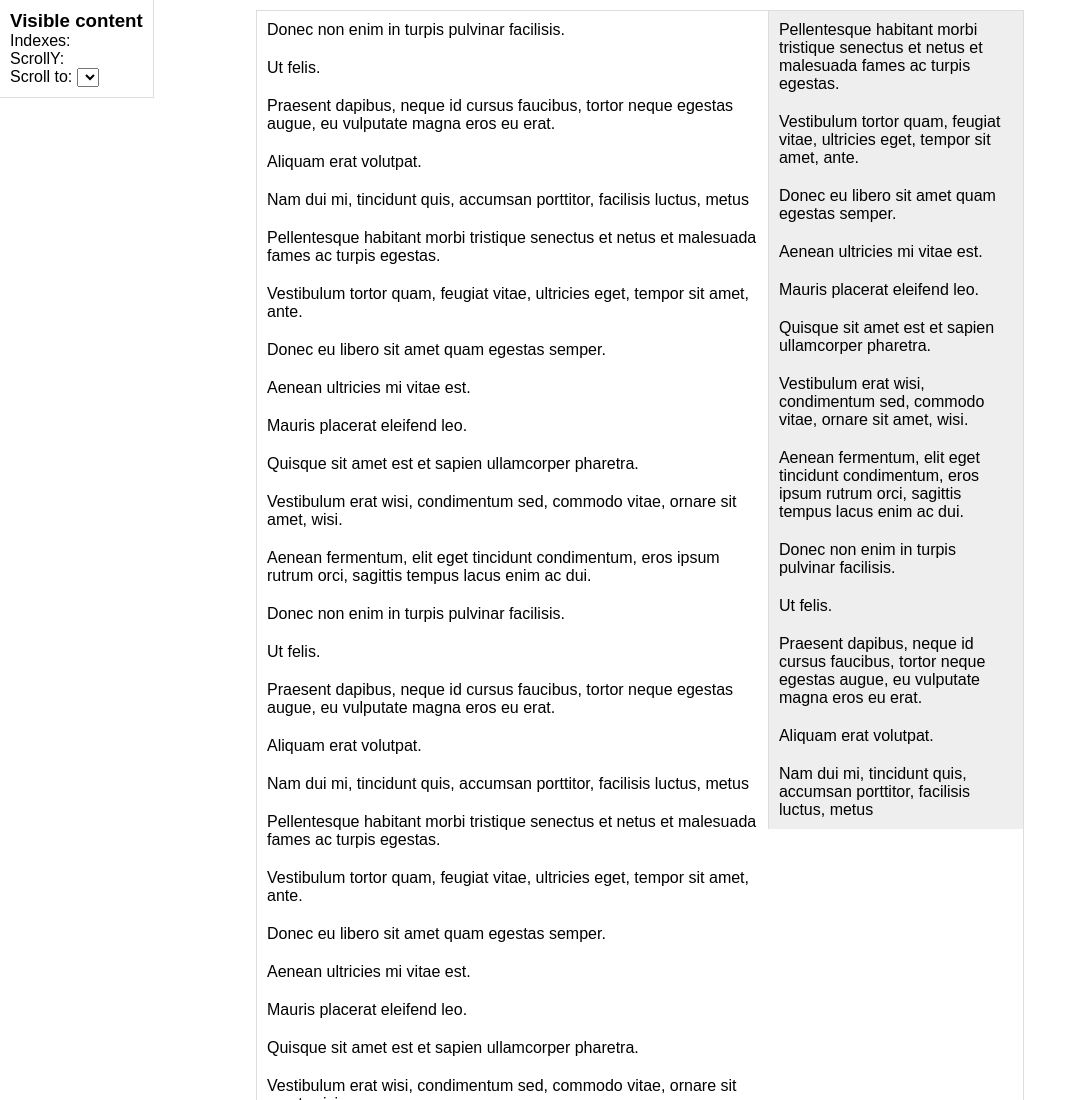
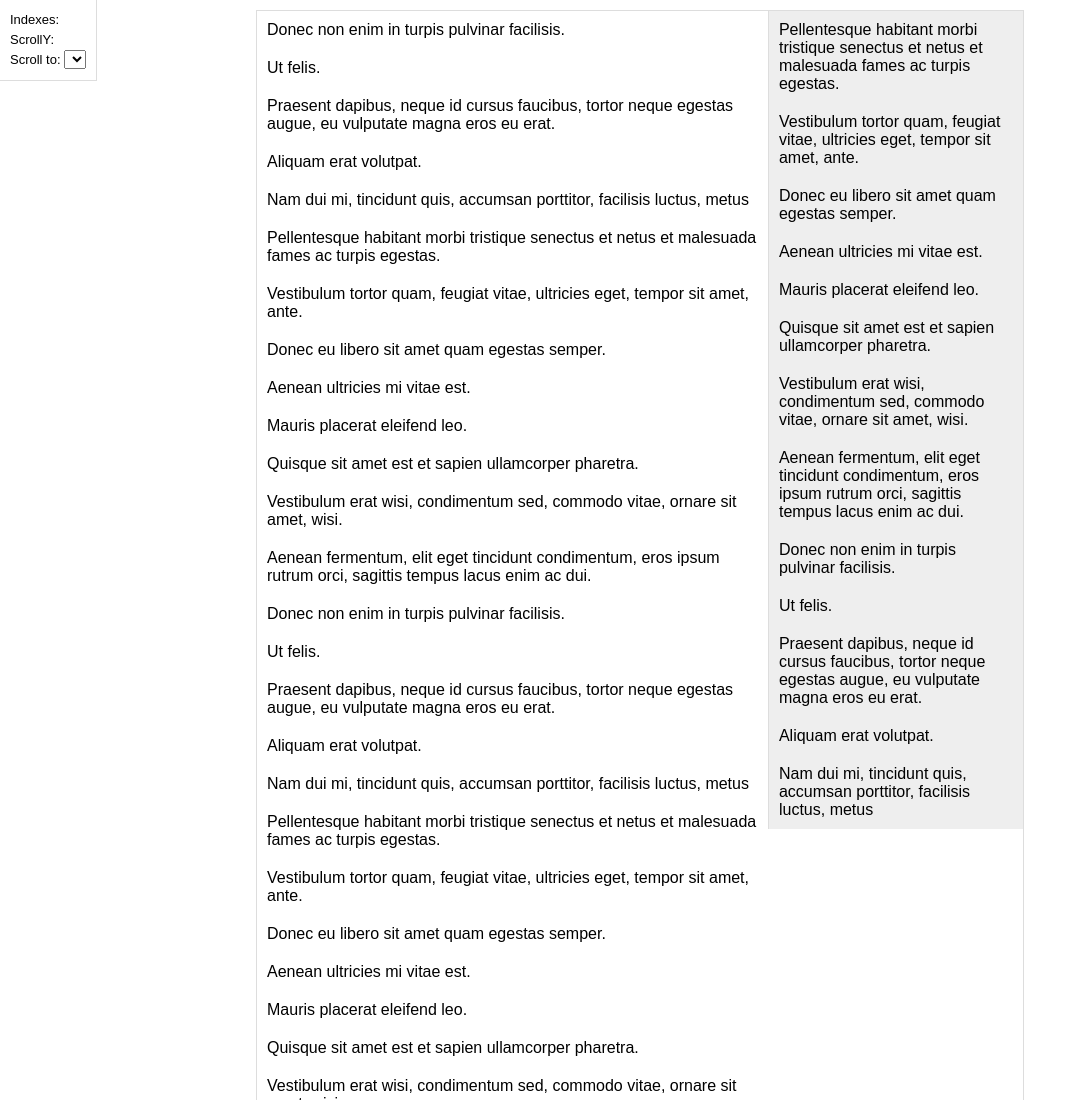
Before and after one commit to jmmendivil/scroll-kit, a website: page index.html in a window 1280 px wide. Shown: the top 1100 px of the page, without its empty margins (0-1077 px from the left). Drawn offline with nearby package versions, Linux system fonts and the light colour scheme.

Commit message:
Demos: some tweaks

```diff
--- a/demo.css
+++ b/demo.css
@@ -5,7 +5,7 @@
 ul { padding: 0; list-style: none; }
 label { display: block; }
 main { margin: 10px; }
-main p { padding: 10px; }
+p { padding: 10px; }
 section { border: 1px solid #DDDDDD; background: #FFFFFF; }
 section ~ section { margin-top: 10px; }
 
@@ -31,7 +31,10 @@
   left: 0;
   top: 0;
   z-index: 1;
+  font-size: 13px;
 }
+
+#stats label { line-height: 20px; }
 
 @media screen and (min-width: 798px) {
   main { width: 768px; margin: 10px auto; }
--- a/index.html
+++ b/index.html
@@ -9,8 +9,7 @@
 <body>
 
 <div id="stats">
-  <h3>Visible content</h3>
-  <p>Indexes: <span class="keys"></span></p>
+  <label>Indexes: <span class="keys"></span></label>
   <label>ScrollY: <span class="scroll"></span></label>
   <label>Scroll to: <select class="jump"></select></label>
 </div>
```
